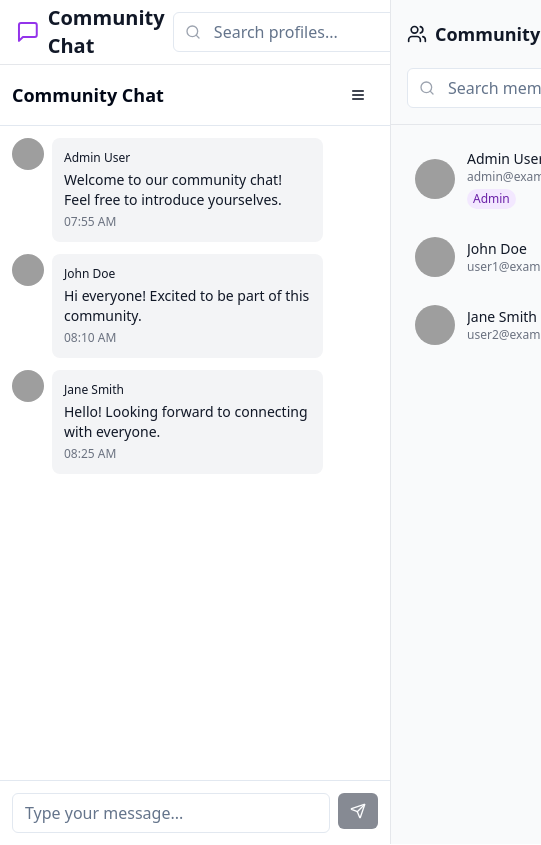
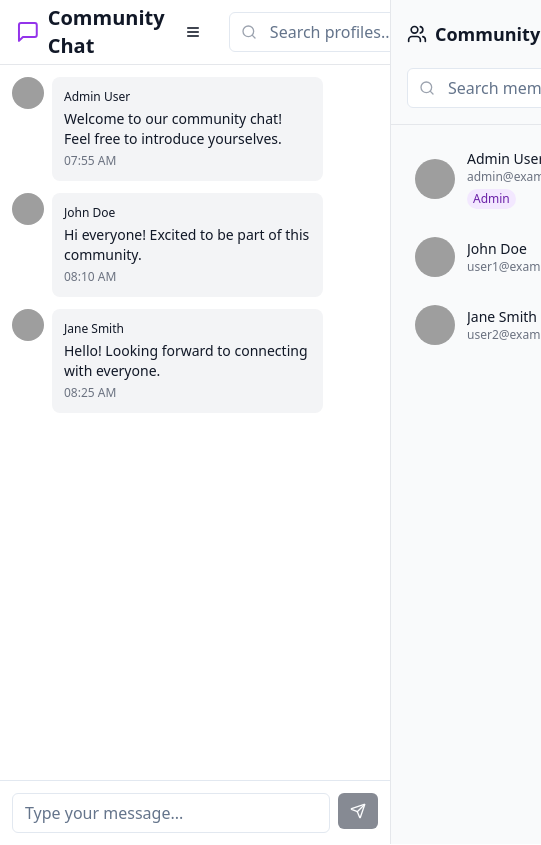
Before and after one commit to prathamjain16/walled-garden-talk, a React (Vite) app: page /dashboard in a window 390 px wide. Shown: the whole page, 541 px wide, since content can reach past the window. Built offline with nearby package versions, Linux system fonts and the light colour scheme; sample sign-in values are in the browser's storage; grey boxes are pictures that could not be loaded.

Commit message:
Refactor: Move community chat menu to navbar
Moved the community chat menu from the dashboard to the navbar for improved UI and mobile responsiveness.

```diff
--- a/src/components/Navbar.tsx
+++ b/src/components/Navbar.tsx
@@ -12,7 +12,7 @@ import {
   DropdownMenuTrigger,
 } from '@/components/ui/dropdown-menu';
 import { Avatar, AvatarFallback, AvatarImage } from '@/components/ui/avatar';
-import { MessageSquare, Users, Settings, LogOut, User, Search } from 'lucide-react';
+import { MessageSquare, Users, Settings, LogOut, User, Search, Menu } from 'lucide-react';
 
 const Navbar = () => {
   const { user, logout } = useAuth();
@@ -78,6 +78,21 @@ const Navbar = () => {
           </div>
 
           <div className="flex items-center space-x-4">
+            {/* Mobile Menu Button (Dashboard only) */}
+            {location.pathname === '/dashboard' && (
+              <Button
+                variant="ghost"
+                size="sm"
+                onClick={() => {
+                  // Trigger sidebar toggle via custom event
+                  window.dispatchEvent(new CustomEvent('toggleSidebar'));
+                }}
+                className="lg:hidden"
+              >
+                <Menu className="h-5 w-5" />
+              </Button>
+            )}
+
             {/* Search Bar */}
             <div className="relative">
               <form onSubmit={handleSearch} className="relative">
--- a/src/pages/Dashboard.tsx
+++ b/src/pages/Dashboard.tsx
@@ -25,6 +25,16 @@ const Dashboard = () => {
   const [newMessage, setNewMessage] = useState('');
   const [sidebarOpen, setSidebarOpen] = useState(false);
   const messagesEndRef = useRef<HTMLDivElement>(null);
+
+  // Listen for sidebar toggle events from navbar
+  useEffect(() => {
+    const handleToggleSidebar = () => {
+      setSidebarOpen(true);
+    };
+
+    window.addEventListener('toggleSidebar', handleToggleSidebar);
+    return () => window.removeEventListener('toggleSidebar', handleToggleSidebar);
+  }, []);
 
   // Mock initial community messages
   useEffect(() => {
@@ -95,19 +105,6 @@ const Dashboard = () => {
     <div className="h-[calc(100vh-64px)] flex relative">
       {/* Main Chat Area */}
       <div className="flex-1 flex flex-col bg-white min-w-0">
-        {/* Mobile Header with Sidebar Toggle */}
-        <div className="lg:hidden flex items-center justify-between p-3 border-b bg-white">
-          <h2 className="text-lg font-semibold">Community Chat</h2>
-          <Button
-            variant="ghost"
-            size="sm"
-            onClick={() => setSidebarOpen(true)}
-            className="flex-shrink-0"
-          >
-            <Menu className="h-5 w-5" />
-          </Button>
-        </div>
-
         {/* Messages Area */}
         <div className="flex-1 overflow-y-auto p-3 lg:p-4 space-y-3 lg:space-y-4">
           {messages.map(message => {
```
